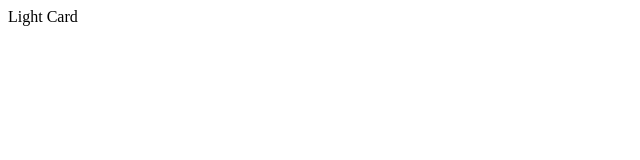
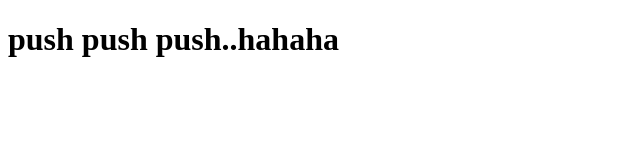
Before and after one commit to jlynne01/card-exercise, a plain HTML site: page noBEM.html in a window 1280 px wide. Shown: the whole page, without its empty margins (0-640 px from the left). Drawn offline with Linux system fonts and the light colour scheme.

Commit message:
add card with headin

```diff
--- a/noBEM.html
+++ b/noBEM.html
@@ -1,12 +1,18 @@
 <!DOCTYPE html>
 <html lang="en">
+
 <head>
     <meta charset="UTF-8">
     <meta name="viewport" content="width=device-width, initial-scale=1.0">
-    <title>NO BEM</title>
+    <title>Document</title>
 </head>
+
 <body>
-    <div class="light-card">Light Card</div>
+    <div class="card-light">
+        <h1>push push push..hahaha</h1>
+    </div>
 
+    </div>
 </body>
+
 </html>
```
